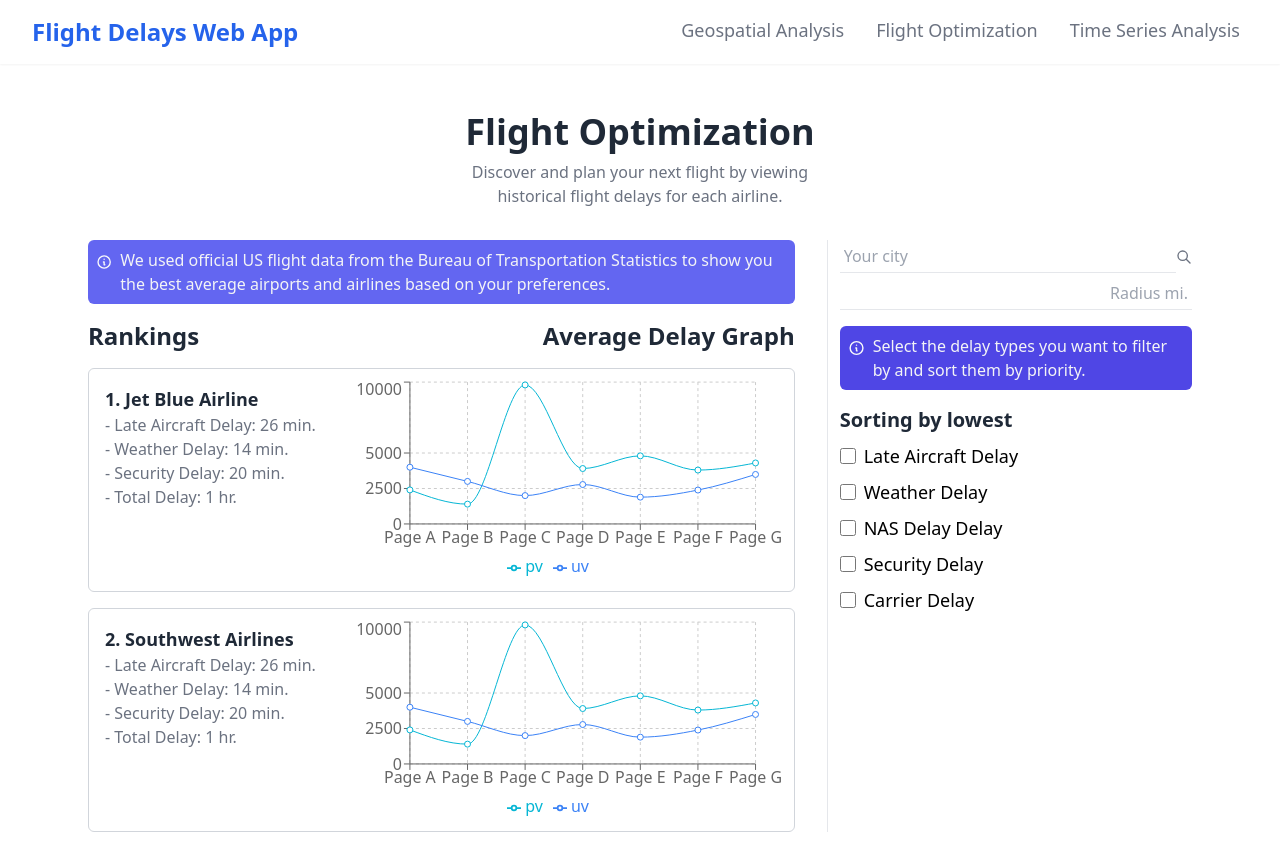
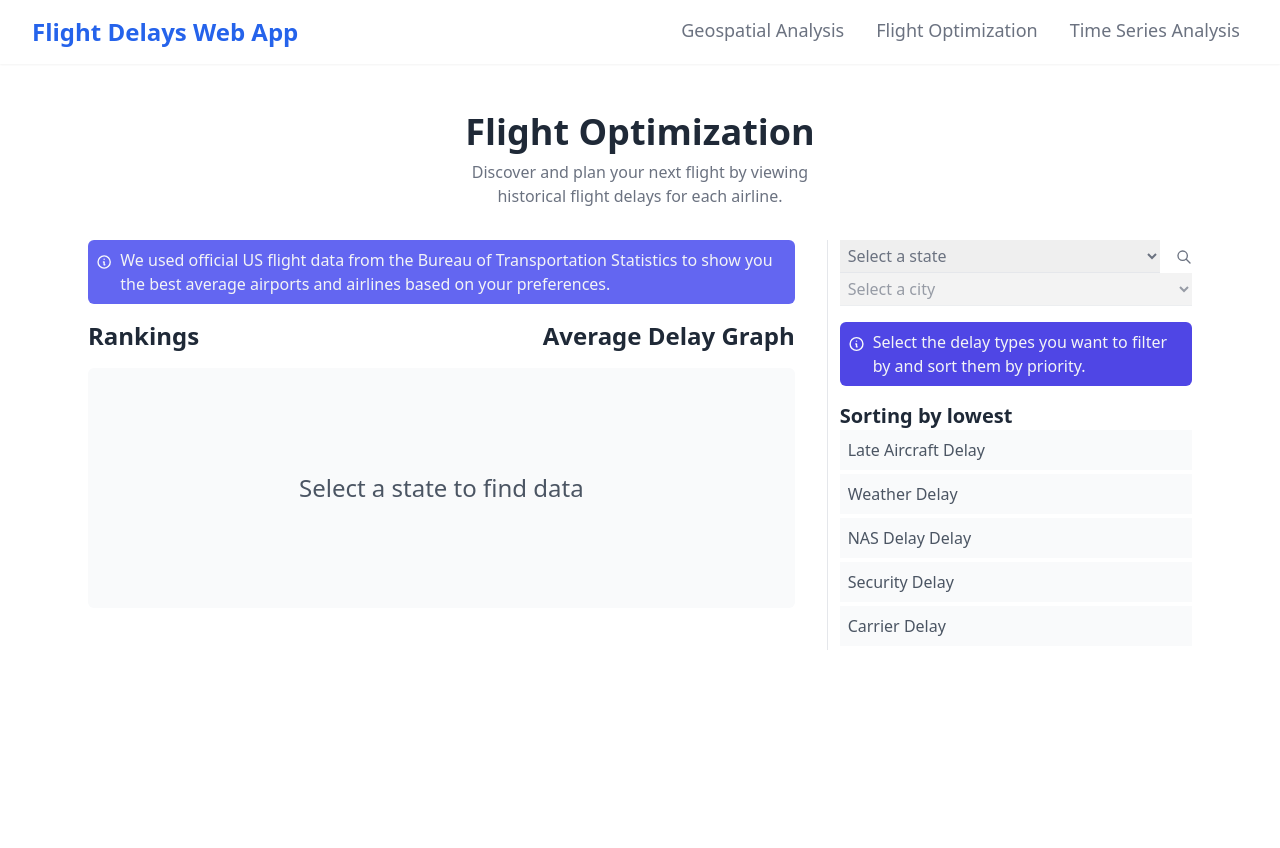
Before and after one commit to Adamkadaban/DBProject, a React (Create React App) app in the folder client/: page /FlightOptimization in a window 1280 px wide. After the commit the page ends 800 px from the top, so only its background shows below. Built offline with nearby package versions, Linux system fonts and the light colour scheme.

Commit message:
make flight optimization page dynamic

```diff
--- a/client/package.json
+++ b/client/package.json
@@ -6,13 +6,16 @@
     "@testing-library/jest-dom": "^5.16.1",
     "@testing-library/react": "^12.1.2",
     "@testing-library/user-event": "^13.5.0",
+    "array-move": "^4.0.0",
     "d3-fetch": "^3.0.1",
     "d3-scale": "^4.0.2",
     "react": "^17.0.2",
     "react-dom": "^17.0.2",
+    "react-dom-confetti": "^0.2.0",
     "react-router-dom": "^6.2.1",
     "react-scripts": "5.0.0",
     "react-simple-maps": "^2.3.0",
+    "react-sortable-hoc": "^2.0.0",
     "recharts": "^2.1.9",
     "web-vitals": "^2.1.4"
   },
--- a/client/src/components/TrendLineChart.js
+++ b/client/src/components/TrendLineChart.js
@@ -1,8 +1,3 @@
-/**
- * Example line chart from:
- * https://recharts.org/en-US/examples
- */
-
 import React from "react";
 import {
   LineChart,
@@ -15,54 +10,20 @@ import {
   ResponsiveContainer,
 } from "recharts";
 
-const data = [
-  {
-    name: "Page A",
-    uv: 4000,
-    pv: 2400,
-    amt: 2400,
-  },
-  {
-    name: "Page B",
-    uv: 3000,
-    pv: 1398,
-    amt: 2210,
-  },
-  {
-    name: "Page C",
-    uv: 2000,
-    pv: 9800,
-    amt: 2290,
-  },
-  {
-    name: "Page D",
-    uv: 2780,
-    pv: 3908,
-    amt: 2000,
-  },
-  {
-    name: "Page E",
-    uv: 1890,
-    pv: 4800,
-    amt: 2181,
-  },
-  {
-    name: "Page F",
-    uv: 2390,
-    pv: 3800,
-    amt: 2500,
-  },
-  {
-    name: "Page G",
-    uv: 3490,
-    pv: 4300,
-    amt: 2100,
-  },
-];
+export const TrendLineChart = ({ strokeWidth, data, xkey, ykeys }) => {
+  const colors = [
+    "#3b82f6",
+    "#6366f1",
+    "#8b5cf6",
+    "#0ea5e9",
+    "#1d4ed8",
+    "#4338ca",
+    "#6d28d9",
+    "#0369a1",
+  ];
 
-export const TrendLineChart = ({ strokeWidth }) => {
   return (
-    <ResponsiveContainer>
+    <ResponsiveContainer width="100%" aspect={2}>
       <LineChart
         width={800}
         height={300}
@@ -75,23 +36,19 @@ export const TrendLineChart = ({ strokeWidth }) => {
         }}
       >
         <CartesianGrid strokeDasharray="3 3" />
-        <XAxis dataKey="name" />
+        <XAxis dataKey={xkey} />
         <YAxis />
         <Tooltip />
         <Legend />
-        <Line
-          type="monotone"
-          dataKey="pv"
-          stroke="#06b6d4"
-          activeDot={{ r: 8 }}
-          strokeWidth={strokeWidth}
-        />
-        <Line
-          type="monotone"
-          dataKey="uv"
-          stroke="#3b82f6"
-          strokeWidth={strokeWidth}
-        />
+        {ykeys.map((key, i) => (
+          <Line
+            key={i}
+            type="monotone"
+            dataKey={key}
+            stroke={colors[i]}
+            strokeWidth={strokeWidth}
+          />
+        ))}
       </LineChart>
     </ResponsiveContainer>
   );
--- a/client/src/pages/FlightOptimization.js
+++ b/client/src/pages/FlightOptimization.js
@@ -1,46 +1,124 @@
-import React from "react";
+import React, { useState } from "react";
+import { states } from "../utils/constants";
 import { Navbar } from "../components/Navbar";
+import { arrayMove } from "react-sortable-hoc";
 import { ReactComponent as Info } from "../icons/info.svg";
 import { ReactComponent as Search } from "../icons/search.svg";
 import { TrendLineChart } from "../components/TrendLineChart";
+import { SortableContainer, SortableElement } from "react-sortable-hoc";
+import { formatData, getCities, getMonth } from "../utils/helpers";
+
+const SortableItem = SortableElement(({ value }) => (
+  <li className="bg-gray-50 p-2 mb-1 text-gray-600">{value}</li>
+));
+
+const SortableList = SortableContainer(({ items }) => {
+  return (
+    <ul>
+      {items.map((value, index) => (
+        <SortableItem key={`item-${value}`} index={index} value={value} />
+      ))}
+    </ul>
+  );
+});
 
 export const FlightOption = ({
   rank,
   airline,
+  airport,
+  city,
   lateAircraftDelay,
   weatherDelay,
   securityDelay,
+  nasDelay,
+  carrierDelay,
   totalDelay,
+  delays,
 }) => {
+  const month = getMonth();
   return (
-    <div className="border-solid border-[0.1px] border-gray-300 rounded-md p-2 flex flex-row justify-between hover:shadow-md w-full h-56">
-      <div className="flex flex-col w-1/2 p-2">
-        <h1 className="text-gray-800 text-lg font-semibold">
+    <div className="border-solid border-[0.1px] border-gray-300 rounded-md p-2 flex flex-row justify-between items-center hover:shadow-md w-full h-fit">
+      <div className="flex flex-col w-1/2 pl-4 p-1">
+        <div className="text-gray-800 text-lg font-semibold pb-2">
           {rank}. {airline}
-        </h1>
+        </div>
+        <div className="text-gray-800 text-sm">
+          {airport} - {city}
+        </div>
+        <div className="pt-2 underline">Average Stats for {month}</div>
         <ul className="text-gray-500">
           <li>- Late Aircraft Delay: {lateAircraftDelay} min.</li>
           <li>- Weather Delay: {weatherDelay} min.</li>
           <li>- Security Delay: {securityDelay} min.</li>
-          <li>- Total Delay: {totalDelay} hr.</li>
+          <li>- NAS Delay: {nasDelay} min.</li>
+          <li>- Carrier Delay: {carrierDelay} min.</li>
+          <li>- Total Delay: {totalDelay} min.</li>
         </ul>
       </div>
-      <TrendLineChart strokeWidth={1} />
+      <TrendLineChart
+        strokeWidth={2}
+        data={delays}
+        xkey={"Month"}
+        ykeys={["TotalDelay"]}
+      />
     </div>
   );
 };
 
 export const FlightOptimization = () => {
-  const sortingParams = [
+  const [data, setData] = useState({});
+  const [cities, setCities] = useState([]);
+  const [city, setCity] = useState("");
+  const [placeholder, setPlaceholder] = useState("Select a state to find data");
+
+  const [sortingParams, setSortingParams] = useState([
     "Late Aircraft Delay",
     "Weather Delay",
     "NAS Delay Delay",
     "Security Delay",
     "Carrier Delay",
-  ];
+  ]);
+
+  const getData = async (state) => {
+    setData({});
+    setCity("");
+    setCities([]);
+    setPlaceholder("Loading...");
+
+    const month = new Date().getUTCMonth() + 1;
+
+    const resp = await fetch("http://localhost:5000/api", {
+      method: "POST",
+      headers: {
+        "Content-Type": "application/json; charset=UTF-8",
+      },
+      body: JSON.stringify({ queryType: 2, state: state, month: month }),
+    });
+
+    const json = await resp.json();
+    const data = formatData(json, month);
+    const cities = getCities(data);
+
+    setCities(cities);
+    setData(data);
+  };
+
+  const filterData = (data) => {
+    return Object.fromEntries(
+      Object.entries(data).filter(
+        ([key, value]) => value.City === city || city == ""
+      )
+    );
+  };
+
+  const onSortEnd = ({ oldIndex, newIndex }) => {
+    setSortingParams(({ items }) => ({
+      items: arrayMove(items, oldIndex, newIndex),
+    }));
+  };
 
   return (
-    <>
+    <div className="overflow-hidden">
       <Navbar />
       <div className="container mx-auto max-w-6xl flex flex-col gap-4 pt-12 p-4">
         <div className="container mx-auto max-w-sm">
@@ -69,36 +147,73 @@ export const FlightOptimization = () => {
                   Average Delay Graph
                 </h1>
               </div>
-              <FlightOption
-                rank={1}
-                airline={"Jet Blue Airline"}
-                lateAircraftDelay={"26"}
-                weatherDelay={"14"}
-                securityDelay={"20"}
-                totalDelay={"1"}
-              />
-              <FlightOption
-                rank={2}
-                airline={"Southwest Airlines"}
-                lateAircraftDelay={"26"}
-                weatherDelay={"14"}
-                securityDelay={"20"}
-                totalDelay={"1"}
-              />
+              {Object.keys(data).length === 0 ? (
+                <div className="bg-gray-50 h-60 flex flex-col items-center justify-center rounded-md">
+                  <h1 className="text-2xl text-gray-600">{placeholder}</h1>
+                </div>
+              ) : (
+                <>
+                  {Object.keys(filterData(data))
+                    .slice(0, 10)
+                    .map((d, i) => (
+                      <FlightOption
+                        key={i}
+                        rank={i + 1}
+                        airline={data[d].Airline}
+                        airport={data[d].Airport}
+                        city={data[d].City}
+                        lateAircraftDelay={data[d].LateAircraftDelayThisMonth}
+                        weatherDelay={data[d].WeatherDelayThisMonth}
+                        securityDelay={data[d].SecurityDelayThisMonth}
+                        nasDelay={data[d].NASDelayThisMonth}
+                        carrierDelay={data[d].CarrierDelayThisMonth}
+                        totalDelay={data[d].TotalDelayThisMonth}
+                        delays={data[d].Delays}
+                      />
+                    ))}
+                </>
+              )}
             </div>
           </div>
           <div className="col-span-1 border-l border-1 pr-2 pl-3">
             <div className="inline-flex min-w-full items-center">
-              <input
-                className="border-b border-1 text-gray-500 flex-grow focus:outline-none focus:border-gray-500 focus:border-b-2 p-1"
-                placeholder="Your city"
-              />
+              <select
+                className="border-b border-1 text-gray-500 flex-grow focus:outline-none focus:border-gray-500 focus:border-b-2 p-1 mr-4"
+                onChange={(e) =>
+                  e.target.value !== "" ? getData(e.target.value) : null
+                }
+              >
+                <option value="">Select a state</option>
+                {states.map((s, i) => (
+                  <option value={s} key={i}>
+                    {s}
+                  </option>
+                ))}
+              </select>
               <Search className="w-4 h-4 stroke-gray-500" />
             </div>
-            <input
-              className="border-b border-1 min-w-full text-gray-500 text-right pt-2 focus:outline-none focus:border-gray-500 focus:border-b-2 p-1"
-              placeholder="Radius mi."
-            />
+            {cities.length === 0 ? (
+              <select
+                className="min-w-full border-b border-1 text-gray-500 flex-grow focus:outline-none focus:border-gray-500 focus:border-b-2 p-1 mr-4"
+                disabled
+              >
+                <option value="">Select a city</option>
+              </select>
+            ) : (
+              <select
+                className="min-w-full border-b border-1 text-gray-500 flex-grow focus:outline-none focus:border-gray-500 focus:border-b-2 p-1 mr-4"
+                onChange={(e) =>
+                  e.target.value !== "" ? setCity(e.target.value) : null
+                }
+              >
+                <option value="">Select a city</option>
+                {cities.map((c, i) => (
+                  <option value={c} key={i}>
+                    {c}
+                  </option>
+                ))}
+              </select>
+            )}
             <div className="bg-indigo-600 rounded-md p-2 inline-flex mt-4">
               <Info className="w-7 h-7 stroke-gray-50" />
               <p className="text-gray-100 pl-2">
@@ -109,17 +224,10 @@ export const FlightOptimization = () => {
             <h1 className="text-xl text-gray-800 font-bold mt-4">
               Sorting by lowest
             </h1>
-            {sortingParams.map((param, i) => {
-              return (
-                <div className="flex flex-row gap-2 items-center mt-2" key={i}>
-                  <input type="checkbox" className="w-4 h-4" />
-                  <h1 className="text-lg">{param}</h1>
-                </div>
-              );
-            })}
+            <SortableList items={sortingParams} onSortEnd={onSortEnd} />
           </div>
         </div>
       </div>
-    </>
+    </div>
   );
 };
--- /dev/null
+++ b/client/src/utils/constants.js
@@ -0,0 +1,52 @@
+export const states = [
+  "Alabama",
+  "Alaska",
+  "Arizona",
+  "Arkansas",
+  "California",
+  "Colorado",
+  "Connecticut",
+  "Delaware",
+  "Florida",
+  "Georgia",
+  "Hawaii",
+  "Idaho",
+  "Illinois",
+  "Indiana",
+  "Iowa",
+  "Kansas",
+  "Kentucky",
+  "Louisiana",
+  "Maine",
+  "Maryland",
+  "Massachusetts",
+  "Michigan",
+  "Minnesota",
+  "Mississippi",
+  "Missouri",
+  "Montana",
+  "Nebraska",
+  "Nevada",
+  "New Hampshire",
+  "New Jersey",
+  "New Mexico",
+  "New York",
+  "North Carolina",
+  "North Dakota",
+  "Ohio",
+  "Oklahoma",
+  "Oregon",
+  "Pennsylvania",
+  "Rhode Island",
+  "South Carolina",
+  "South Dakota",
+  "Tennessee",
+  "Texas",
+  "Utah",
+  "Vermont",
+  "Virginia",
+  "Washington",
+  "West Virginia",
+  "Wisconsin",
+  "Wyoming",
+];
--- /dev/null
+++ b/client/src/utils/helpers.js
@@ -0,0 +1,71 @@
+export const formatData = (data, month) => {
+  let currentAirline = "";
+  let currentAirport = "";
+  let key = "";
+  const newData = {};
+
+  data.map((d, i) => {
+    if (d.AIRLINE !== currentAirline || d.AIRPORT !== currentAirport) {
+      currentAirline = d.AIRLINE;
+      currentAirport = d.AIRPORT;
+      key = `${currentAirline}-${currentAirport}`;
+      newData[key] = {
+        Airline: d.AIRLINE,
+        Airport: d.AIRPORT.split(":")[1],
+        City: d.AIRPORT.split(":")[0],
+        Delays: [],
+        TotalDelayThisMonth: 0,
+        LateAircraftDelayThisMonth: 0,
+        NASDelayThisMonth: 0,
+        SecurityDelayThisMonth: 0,
+        WeatherDelayThisMonth: 0,
+        CarrierDelayThisMonth: 0,
+      };
+    }
+
+    newData[key].Delays.push({
+      Month: d["FLIGHTMONTH"],
+      TotalDelay: Math.round(d["AVGTOTALDELAY"]),
+    });
+
+    if (d["FLIGHTMONTH"] === month) {
+      newData[key]["TotalDelayThisMonth"] = Math.round(d["AVGTOTALDELAY"]);
+      newData[key]["LateAircraftDelayThisMonth"] = Math.round(
+        d["LATEAIRCRAFTDELAY"]
+      );
+      newData[key]["NASDelayThisMonth"] = Math.round(d["NASDELAY"]);
+      newData[key]["SecurityDelayThisMonth"] = Math.round(d["SECURITYDELAY"]);
+      newData[key]["WeatherDelayThisMonth"] = Math.round(d["WEATHERDELAY"]);
+      newData[key]["CarrierDelayThisMonth"] = Math.round(d["CARRIERDELAY"]);
+    }
+  });
+  return newData;
+};
+
+export const getCities = (data) => {
+  let cities = new Set();
+  Object.keys(data).map((d) => {
+    cities.add(data[d].City);
+  });
+  return Array.from(cities);
+};
+
+export const getMonth = () => {
+  const month = [
+    "January",
+    "February",
+    "March",
+    "April",
+    "May",
+    "June",
+    "July",
+    "August",
+    "September",
+    "October",
+    "November",
+    "December",
+  ];
+  const d = new Date();
+  let name = month[d.getMonth()];
+  return name;
+};
```
Also changed, not shown: 1 other file (tests, documents, lock files or other folders).
